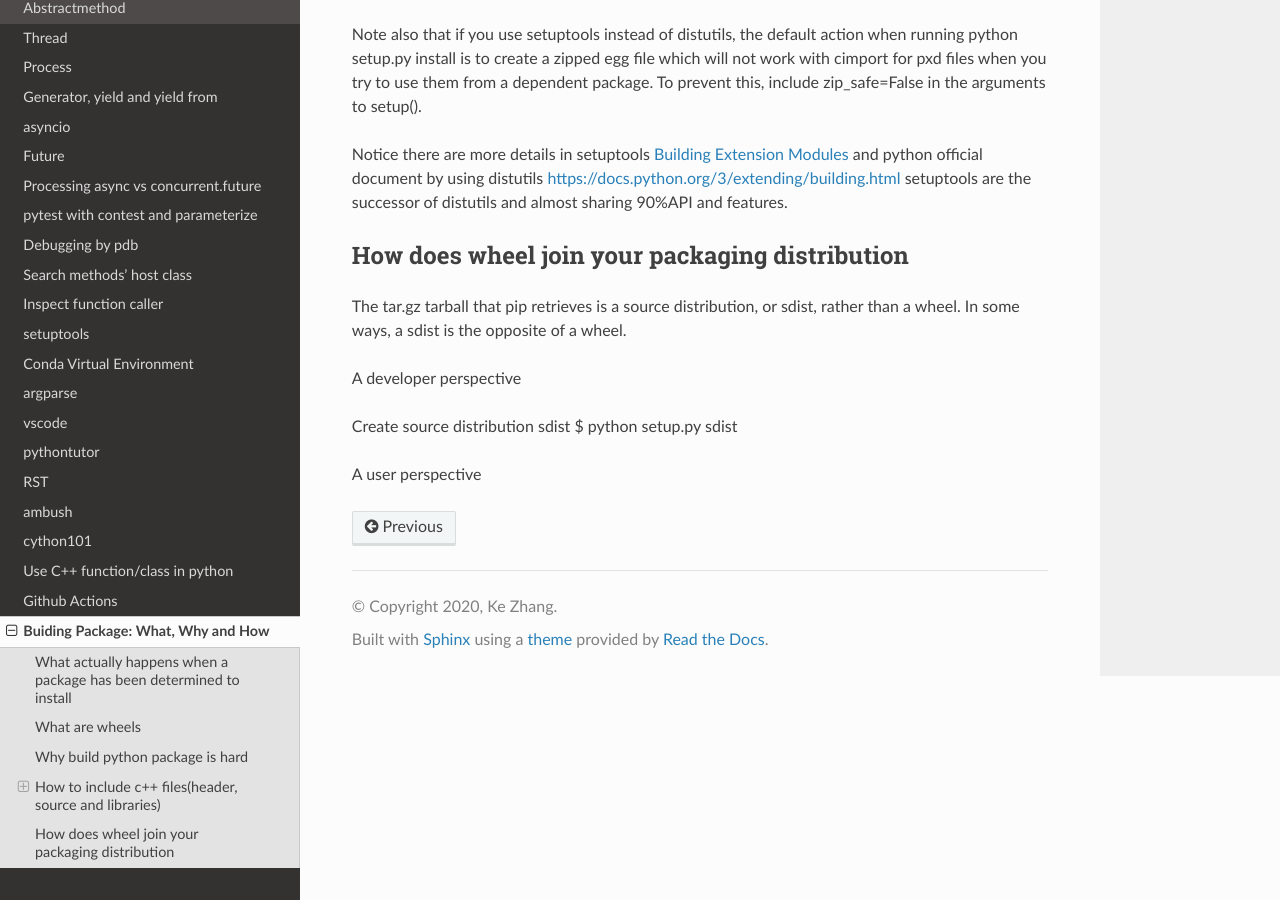
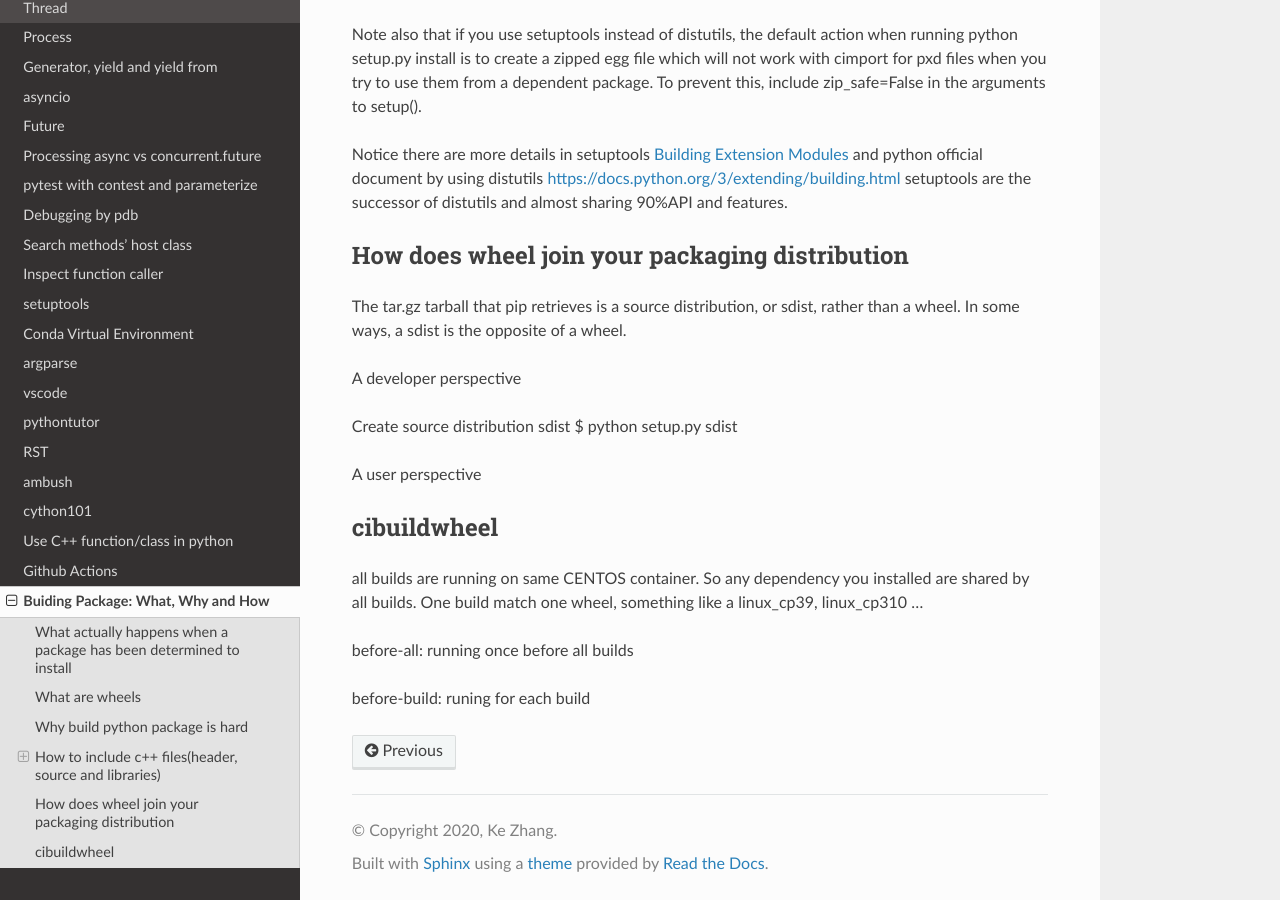
Before and after one commit to ke-zhang-rd/krystal, a Sphinx documentation site: the page built from docs/source/wheel.rst, in a window 1280 px wide and 900 px high, scrolled down 2500 px. Built offline with Sphinx 7.4.7 and the Read the Docs theme 2.0.0, drawn with Linux system fonts in a browser that asks for light colours.

Commit message:
Update wheel.rst

```diff
--- a/docs/source/wheel.rst
+++ b/docs/source/wheel.rst
@@ -136,3 +136,15 @@ $ python setup.py sdist
 
 
 A user perspective
+
+
+cibuildwheel
+------------
+
+all builds are running on same CENTOS container. So any dependency you installed are shared by all builds. One build match one wheel, something
+like a linux_cp39, linux_cp310 ...
+
+before-all: running once before all builds
+
+
+before-build: runing for each build
```
